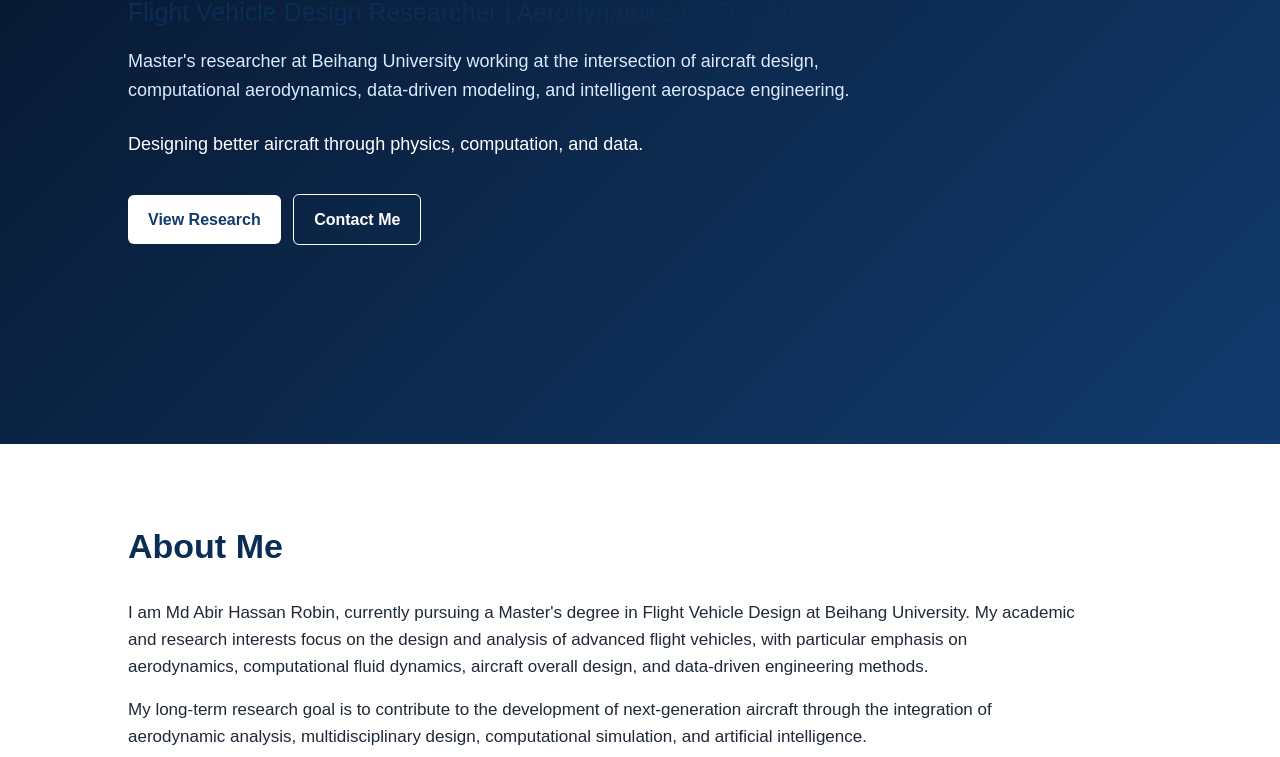
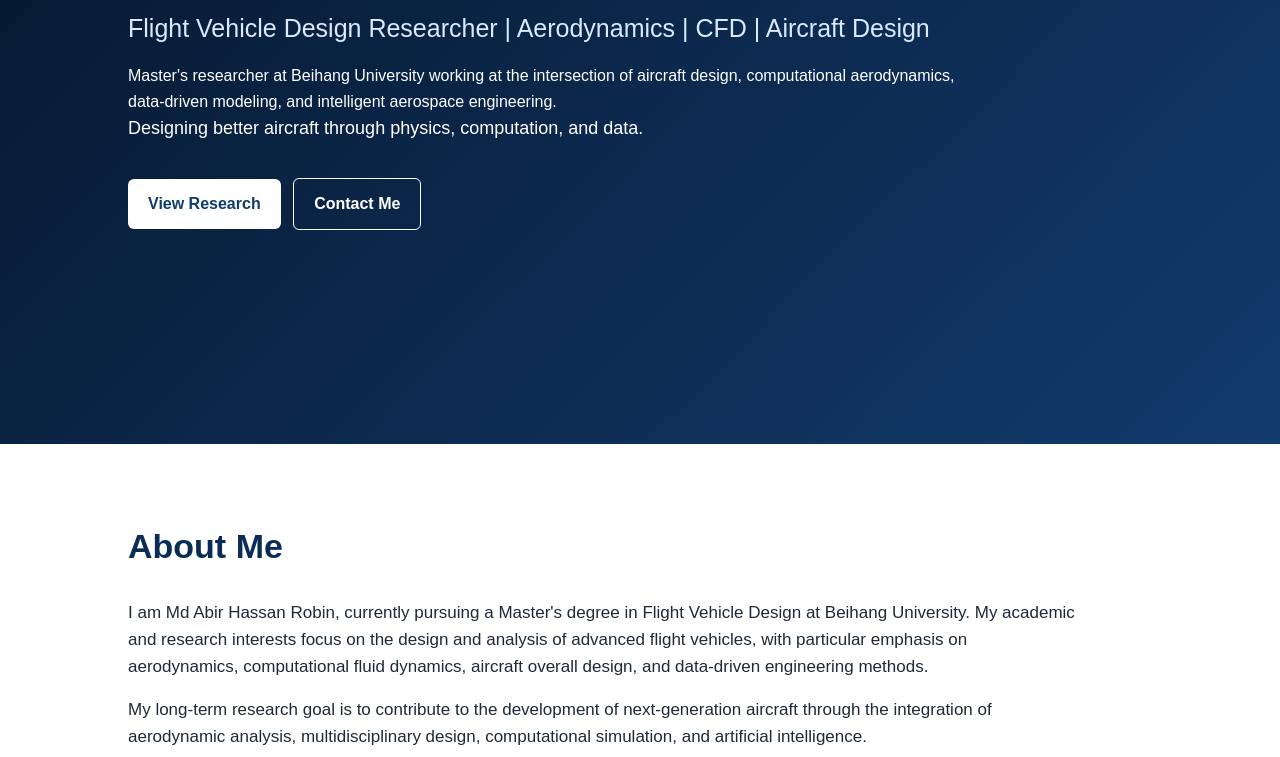
Before and after one commit to Aerobin9/Aerobin9.github.io, a plain HTML site: page index.html in a window 1280 px wide. Shown: the part 343-1100 px from the top of the page. Drawn offline with Linux system fonts and the light colour scheme.

Commit message:
Update index.html

```diff
--- a/index.html
+++ b/index.html
@@ -68,9 +68,11 @@
     }
 
     .hero h2 {
-      font-size: 25px;
-      font-weight: normal;
-      margin-bottom: 15px;
+  font-size: 25px;
+  font-weight: normal;
+  margin-bottom: 15px;
+  color: #dbeafe;
+}
     }
 
     .hero p {
```
